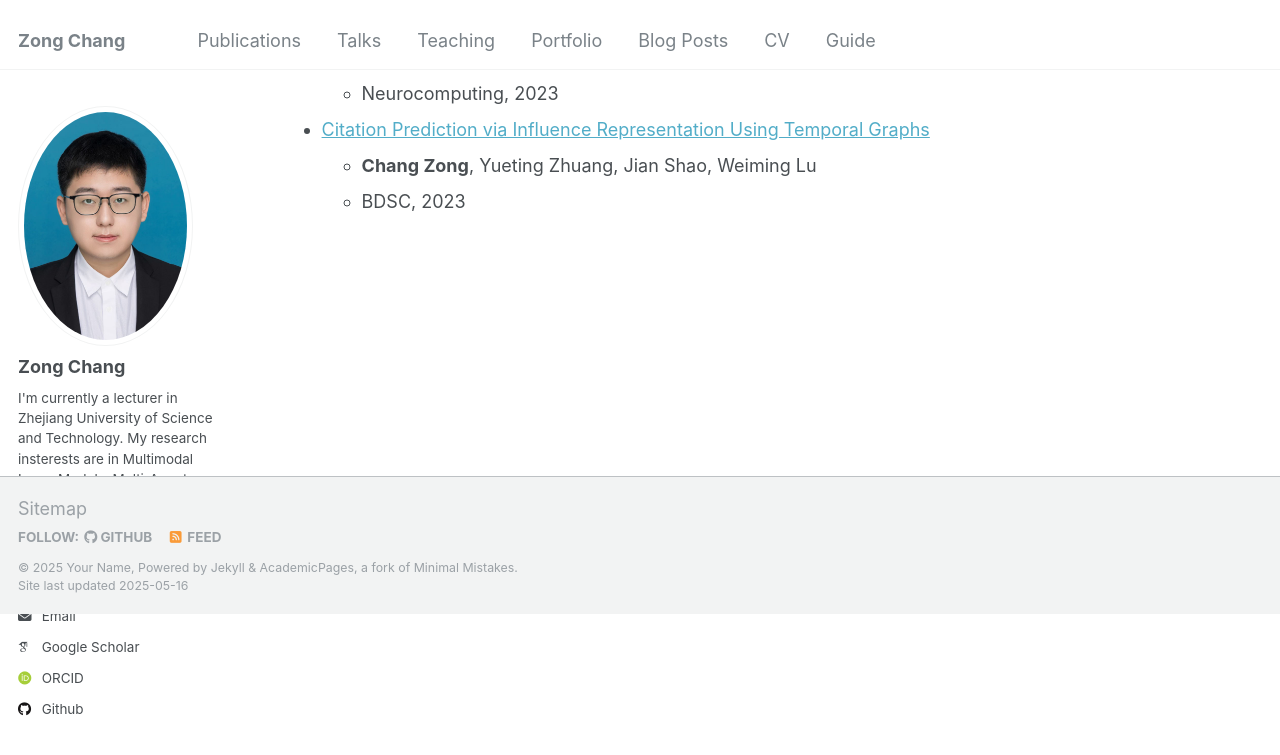
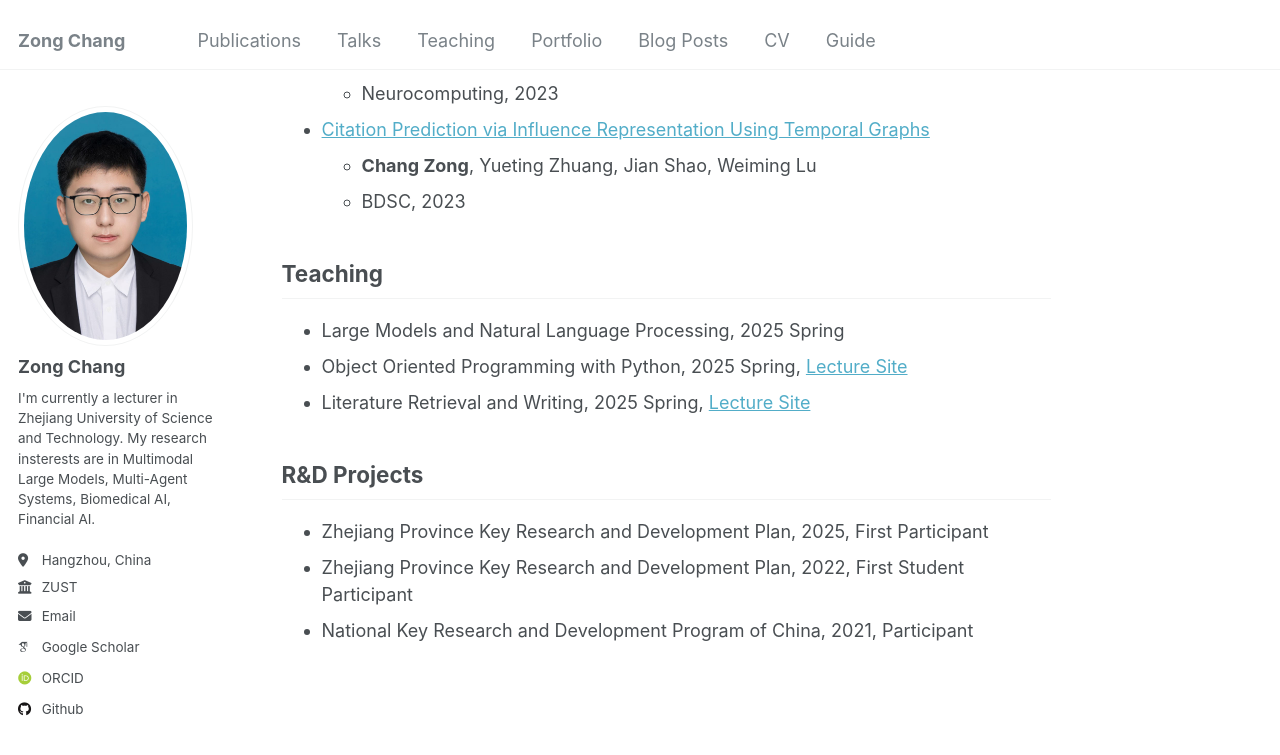
Before and after one commit to changzong/changzong.github.io, a Jekyll site: the page built from _pages/about.md, in a window 1280 px wide and 900 px high, scrolled down 1590 px. Shown: the top 755 px of the window. Built offline with Jekyll 4.4.1, drawn with Linux system fonts in a browser that asks for light colours; some web fonts are replaced; some of the changed text lies outside the part shown.

Commit message:
update personal profile

```diff
--- a/_pages/about.md
+++ b/_pages/about.md
@@ -49,3 +49,13 @@ I receive my Ph.D. degree from Zhejiang University ([ZJU](https://www.zju.edu.cn
 - [Citation Prediction via Influence Representation Using Temporal Graphs](https://link.springer.com/chapter/10.1007/978-981-99-3925-1_14)
   - **Chang Zong**, Yueting Zhuang, Jian Shao, Weiming Lu
   - BDSC, 2023
+
+## Teaching
+- Large Models and Natural Language Processing, 2025 Spring
+- Object Oriented Programming with Python, 2025 Spring, [Lecture Site](course-media-python-2025.notion.site)
+- Literature Retrieval and Writing, 2025 Spring, [Lecture Site](https://course-master-literature-2025.notion.site)
+
+## R&D Projects
+- Zhejiang Province Key Research and Development Plan, 2025, First Participant
+- Zhejiang Province Key Research and Development Plan, 2022, First Student Participant
+- National Key Research and Development Program of China, 2021, Participant
```
Also changed, not shown: other parts of _pages/about.md (+1 -1 lines), 1 other file.
